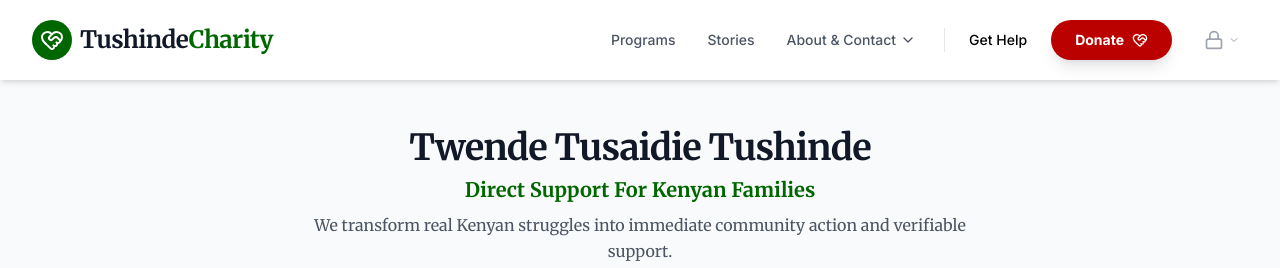
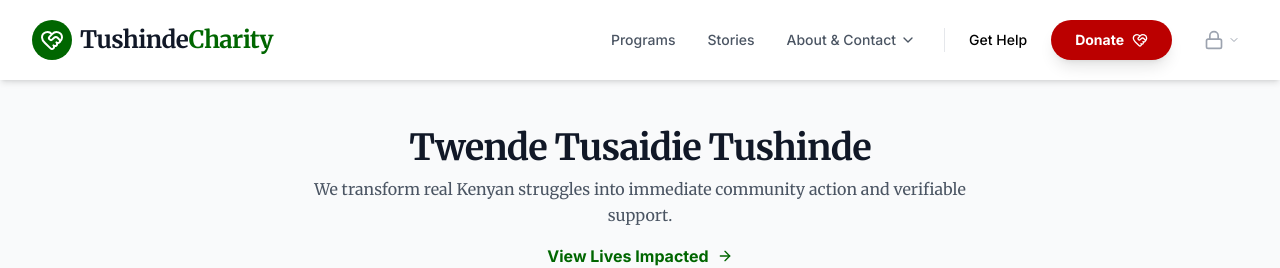
Before and after one commit to okiyomark01/tushindeCharity, a React (Vite) app: page / in a window 1280 px wide. Shown: the top 268 px of the page. Built offline with nearby package versions, Linux system fonts and the light colour scheme.

Commit message:
updated the title

```diff
--- a/src/pages/Home.tsx
+++ b/src/pages/Home.tsx
@@ -19,7 +19,7 @@ export const Home: React.FC<HomeProps> = ({ setPage, onStoryStateChange }) => {
                 title={
                     <>
                         <span className="block text-xl sm:text-4xl font-bold text-gray-900 mb-0.5 sm:mb-2 tracking-tight">Twende Tusaidie Tushinde</span>
-                        <span className="block text-sm sm:text-xl font-semibold text-kenya-green mb-1.5 sm:mb-2">Direct Support For Kenyan Families</span>
+                        {/*<span className="block text-sm sm:text-xl font-semibold text-kenya-green mb-1.5 sm:mb-2">Direct Support For Kenyan Families</span>*/}
                         <span className="block text-[13px] sm:text-base text-gray-600 font-normal max-w-2xl mx-auto leading-snug sm:leading-relaxed">We transform real Kenyan struggles into immediate community action and verifiable support.</span>
                     </>
                 }
```
